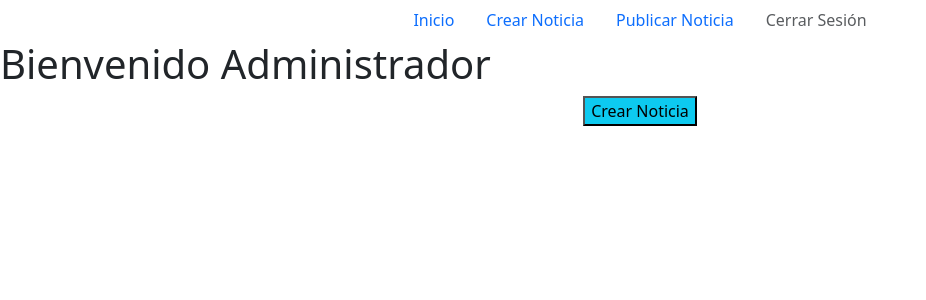
After one commit to Pucelana/eldeportedelaciudad, a Flask app: page /admin/home_admin in a window 1280 px wide. The commit adds this page. Shown: the top 300 px of the page, without its empty margins (0-926 px from the left). Run offline with Flask 2, Linux system fonts and the light colour scheme; some libraries are stand-ins or nearby versions.

Commit message:
admin_home

```diff
--- a/admin/admin_routes.py
+++ b/admin/admin_routes.py
@@ -2,6 +2,10 @@ from flask import render_template, request, redirect, url_for
 from . import admin_blueprint
 
 noticias = []
+
+@admin_blueprint.route('/home_admin')
+def home_admin():
+    return render_template('home_admin.html')
 
 @admin_blueprint.route('/create_new', methods=['GET','POST'])
 def create_new():
--- /dev/null
+++ b/admin/templates/base.html
@@ -0,0 +1,35 @@
+<!doctype html>
+<html lang="es">
+<head>
+  <title>Bienvenido Administrador</title>
+  <!-- Required meta tags -->
+  <meta charset="utf-8">
+  <meta name="viewport" content="width=device-width, initial-scale=1, shrink-to-fit=no">
+  <!-- Bootstrap CSS v5.2.1 -->
+  <link href="https://cdn.jsdelivr.net/npm/bootstrap@5.3.2/dist/css/bootstrap.min.css" rel="stylesheet"
+    integrity="sha384-T3c6CoIi6uLrA9TneNEoa7RxnatzjcDSCmG1MXxSR1GAsXEV/Dwwykc2MPK8M2HN" crossorigin="anonymous">
+  <!--Favicon-->
+  <link rel="icon" type="image/jpg" href="/static/img/logo.png"/>
+</head>
+<body>
+  <header>
+    <nav class="nav justify-content-center  ">
+      <a class="nav-link active" href="#" aria-current="page">Inicio</a>
+      <a class="nav-link" href="#">Crear Noticia</a>
+      <a class="nav-link" href="#">Publicar Noticia</a>
+      <a class="nav-link disabled" href="#">Cerrar Sesión</a>
+    </nav>
+  </header>
+  {% block contenido %}
+
+  {% endblock %}
+
+  <!-- Bootstrap JavaScript Libraries -->
+  <script src="https://cdn.jsdelivr.net/npm/@popperjs/core@2.11.8/dist/umd/popper.min.js"
+    integrity="sha384-I7E8VVD/ismYTF4hNIPjVp/Zjvgyol6VFvRkX/vR+Vc4jQkC+hVqc2pM8ODewa9r" crossorigin="anonymous">
+  </script>
+  <script src="https://cdn.jsdelivr.net/npm/bootstrap@5.3.2/dist/js/bootstrap.min.js"
+    integrity="sha384-BBtl+eGJRgqQAUMxJ7pMwbEyER4l1g+O15P+16Ep7Q9Q+zqX6gSbd85u4mG4QzX+" crossorigin="anonymous">
+  </script>
+</body>
+</html>
--- /dev/null
+++ b/admin/templates/home_admin.html
@@ -0,0 +1,12 @@
+{% extends 'base.html' %}
+{% block titulo %} Eldeportedelaciudad - Administrador {% endblock %}
+{% block contenido %}
+
+<section>
+    <h1>Bienvenido Administrador</h1>
+    <div class="d-flex justify-content-center align-items-center">
+        <button type="button" class="bg-info">Crear Noticia</button>
+    </div>
+</section>
+
+{% endblock %}
--- a/templates/sitio/noticias.html
+++ b/templates/sitio/noticias.html
@@ -7,6 +7,7 @@
 {% for noticia in noticias %}
 <section class="container-lg mb-5 noticias">
 <article class="bg-white shadow text_noticias">
+    <img src="/img/{{ noticia.imagen }}">
     <h2 class="text-center fw-bold">{{ noticia.titulo }}</h2>
     <p class="">{{ noticia.contenido }}</p>
     <h5>{{ noticia.categoria }}</h5>
```
Also changed, not shown: admin/templates/create_new.html (+4 -24 lines), static/css/noticias.css (line endings or trailing spaces).
